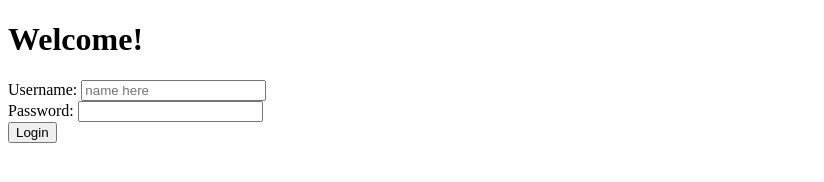
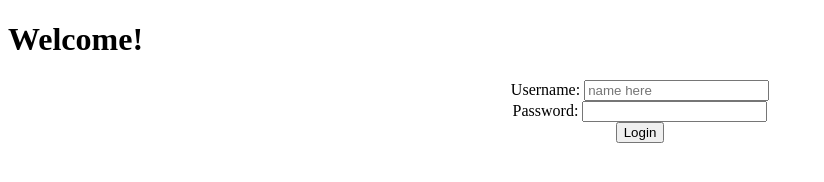
Before and after one commit to reesberrett/startup, a plain HTML site: page index.html in a window 1280 px wide. Shown: the whole page, without its empty margins (0-824 px from the left). Drawn offline with Linux system fonts and the light colour scheme.

Commit message:
Update index.html

```diff
--- a/index.html
+++ b/index.html
@@ -6,7 +6,7 @@
     <body>
         <h1>Welcome!</h1>
         <form action="home.html" method="get">
-            <div text-align="center">
+            <div style="text-align: center;">
                 <label for="name">Username:</label>
                 <input type="text" placeholder="name here" required>
                 <br>
```
